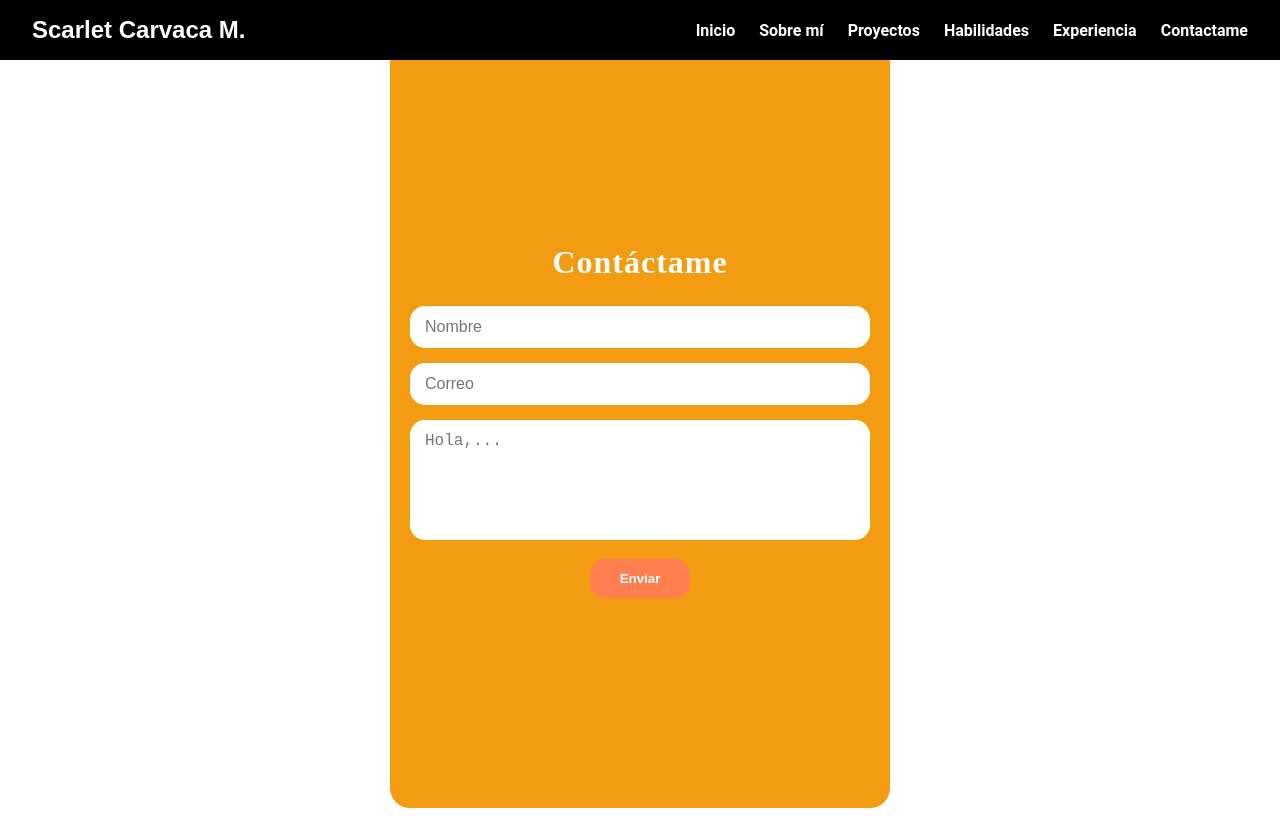
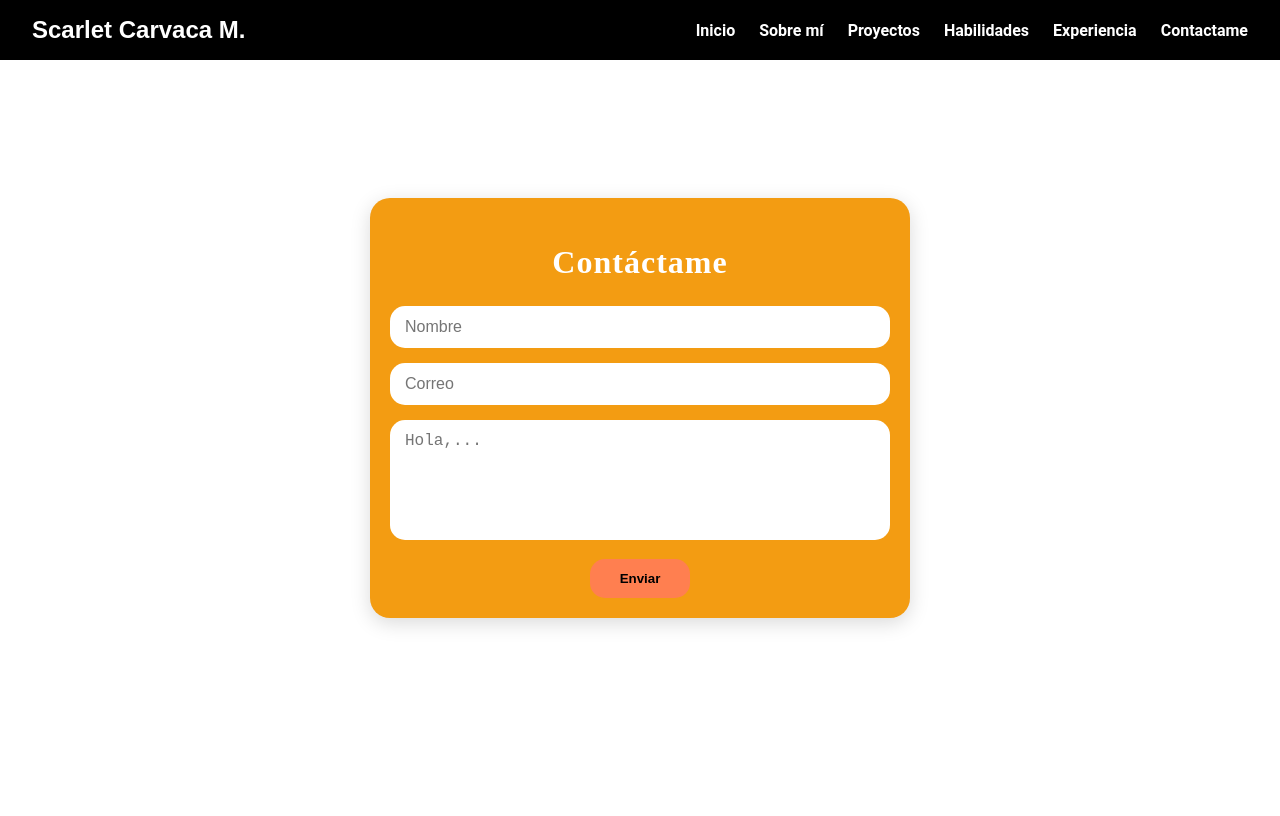
Before and after one commit to scarletcarmo/portafolio-front, a React (Vite) app: page /contact in a window 1280 px wide. Built offline with nearby package versions, Linux system fonts and the light colour scheme.

Commit message:
contactme

```diff
--- a/src/components/Contact.tsx
+++ b/src/components/Contact.tsx
@@ -1,10 +1,11 @@
 import "../styles/Contact.css";
+
 const Contact = () => {
     return (
-        <>
-            <section className="contact-me">
+        <section className="contact-section">
+            <div className="contact-me">
                 <h2>Contáctame</h2>
-                <form action="">
+                <form>
                     <input
                         type="text"
                         name="name"
@@ -24,9 +25,9 @@ const Contact = () => {
                     />
                     <button type="submit">Enviar</button>
                 </form>
-            </section>
-        </>
-    )
-}
+            </div>
+        </section>
+    );
+};
 
-export default Contact
+export default Contact;
--- a/src/styles/Contact.css
+++ b/src/styles/Contact.css
@@ -1,28 +1,30 @@
-/* Contact Section */
+.contact-section {
+    display: flex;
+    justify-content: center;
+    align-items: center;
+    height: 100vh;
+    background-color: #fff;
+}
+
 .contact-me {
     display: flex;
     flex-direction: column;
-    justify-content: center;
-    align-items: center;
     text-align: center;
-    margin: 0 auto;
-    height: 100vh;
     background-color: #f39c12;
-    padding: 20px 20px;
+    padding: 20px;
+    border-radius: 20px;
     max-width: 500px;
-    border-radius: 20px;
-    box-sizing: border-box;
+    width: 90%;
+    box-shadow: 0 5px 20px rgba(0, 0, 0, 0.15);
 }
 
-/* Título */
 .contact-me h2 {
     margin-bottom: 25px;
+    color: #fff;
     font-size: 2rem;
     letter-spacing: 1px;
-    color: #fff;
 }
 
-/* Inputs y Textarea */
 .contact-me input,
 .contact-me textarea {
     width: 100%;
@@ -32,31 +34,26 @@
     border: none;
     outline: none;
     font-size: 1rem;
-    transition: all 0.3s ease;
     box-sizing: border-box;
 }
 
-/* Efecto al enfocar */
 .contact-me input:focus,
 .contact-me textarea:focus {
-    box-shadow: 0 0 12px rgba(255, 255, 255, 0.7);
+    box-shadow: 0 0 12px rgba(199, 53, 53, 0.7);
 }
 
-/* Textarea */
 .contact-me textarea {
     min-height: 120px;
     resize: none;
 }
 
-/* Botón */
 .contact-me button {
     padding: 12px 30px;
     background-color: #ff7f50;
-    color: #fff;
-    font-weight: bold;
     border: none;
     border-radius: 15px;
     cursor: pointer;
+    font-weight: bold;
 }
 
 .contact-me button:hover {
@@ -65,7 +62,6 @@
     box-shadow: 0 5px 15px rgba(0, 0, 0, 0.2);
 }
 
-/* Responsive */
 @media (max-width: 600px) {
     .contact-me {
         padding: 20px;
```
